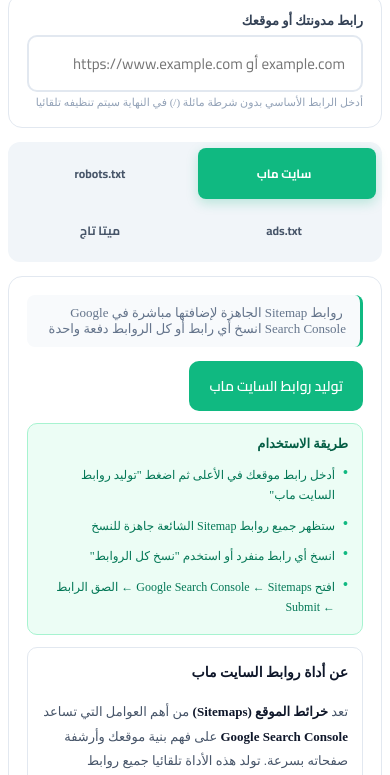
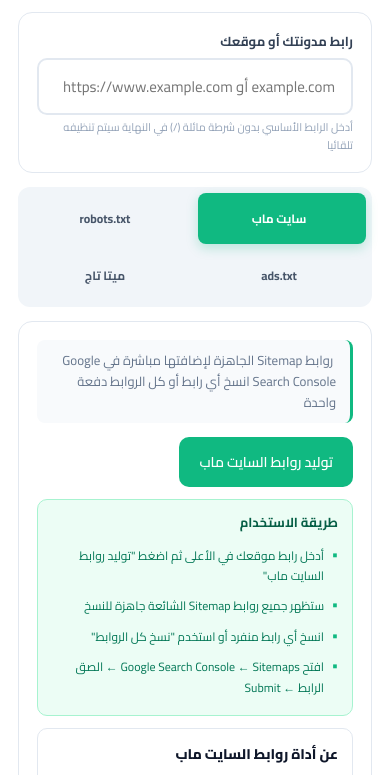
Before and after one commit to kerlion-com/kerlion-web-tools, a plain HTML site: page tools/seo-tools/index.html in a window 390 px wide. Shown: the part 142-917 px from the top of the page. Drawn offline with Linux system fonts and the light colour scheme.

Commit message:
Fix SEO Tools CSS scoping for standalone layout

```diff
--- a/tools/seo-tools/css/style.css
+++ b/tools/seo-tools/css/style.css
@@ -1,7 +1,7 @@
 
 /* ===== تنسيقات معزولة بالكامل ببادئة tool- ===== */
-.tool-wrap .tool-wrap{font-family:'Cairo',sans-serif;direction:rtl;text-align:right;max-width:980px;margin:24px auto;padding:0;box-sizing:border-box;color:#0f172a;line-height:1.6}
-.tool-wrap .tool-wrap *{box-sizing:border-box;font-family:'Cairo',sans-serif}
+.tool-wrap{font-family:'Cairo',sans-serif;direction:rtl;text-align:right;max-width:980px;margin:24px auto;padding:0;box-sizing:border-box;color:#0f172a;line-height:1.6}
+.tool-wrap *{box-sizing:border-box;font-family:'Cairo',sans-serif}
 
 /* ===== شعار KERLION ===== */
 .tool-wrap .tool-logo{display:flex;align-items:center;justify-content:center;gap:14px;margin-bottom:6px;padding:0 4px}
@@ -107,12 +107,12 @@
 .tool-wrap .tool-footer-mark b{color:#10b981}
 
 @media (max-width:640px){
-.tool-wrap .tool-wrap{margin:10px}
+.tool-wrap{margin:10px}
 .tool-wrap .tool-logo-name{font-size:21px;letter-spacing:2px}
 .tool-wrap .tool-logo-mark{width:46px;height:46px}
 .tool-wrap .tool-input-row{flex-direction:column}
 .tool-wrap .tool-btn{width:100%;justify-content:center}
-.tool-wrap .tool-actions .tool-btn,.tool-mini-btn{width:auto}
+.tool-wrap .tool-actions .tool-btn,.tool-wrap .tool-mini-btn{width:auto}
 .tool-wrap .tool-tab{font-size:12px;min-width:calc(50% - 3px)}
 .tool-wrap .tool-result-header{flex-direction:column;align-items:stretch}
 }
```
